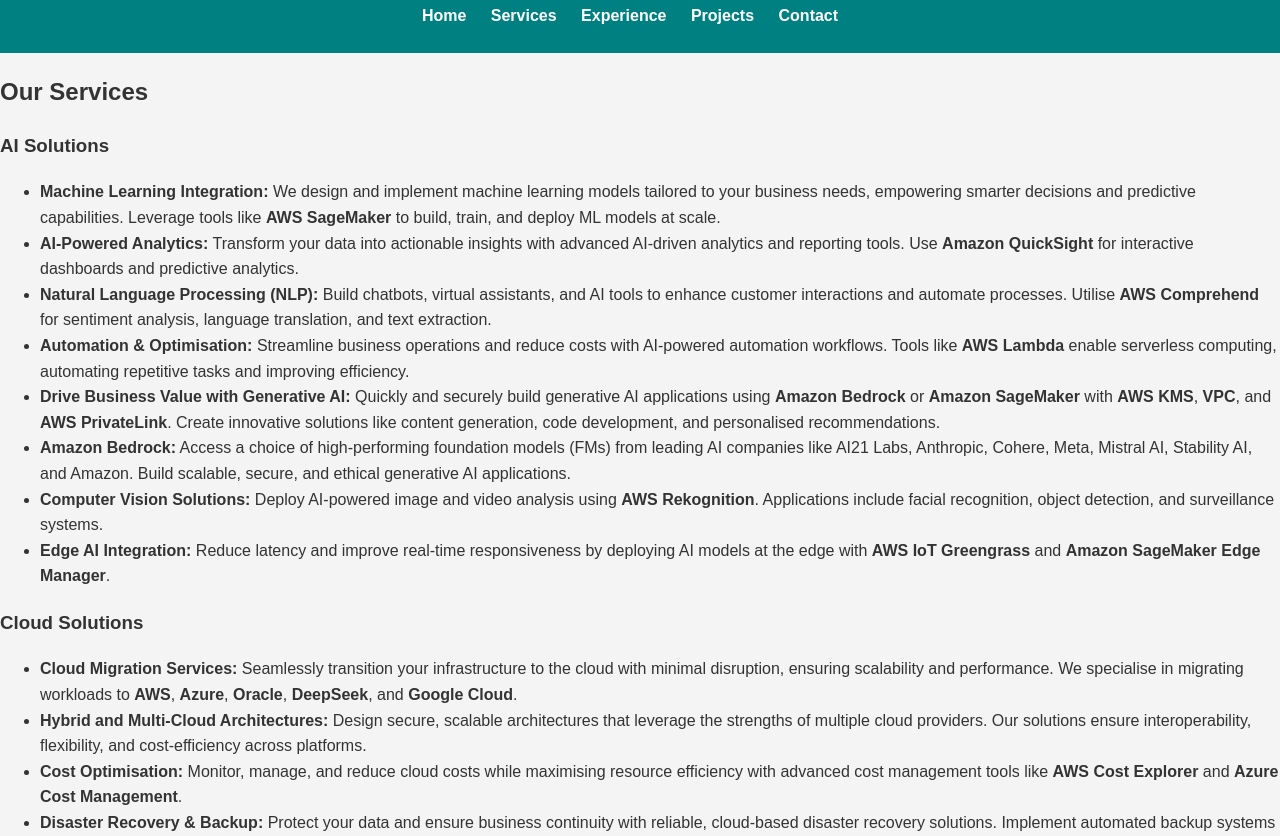
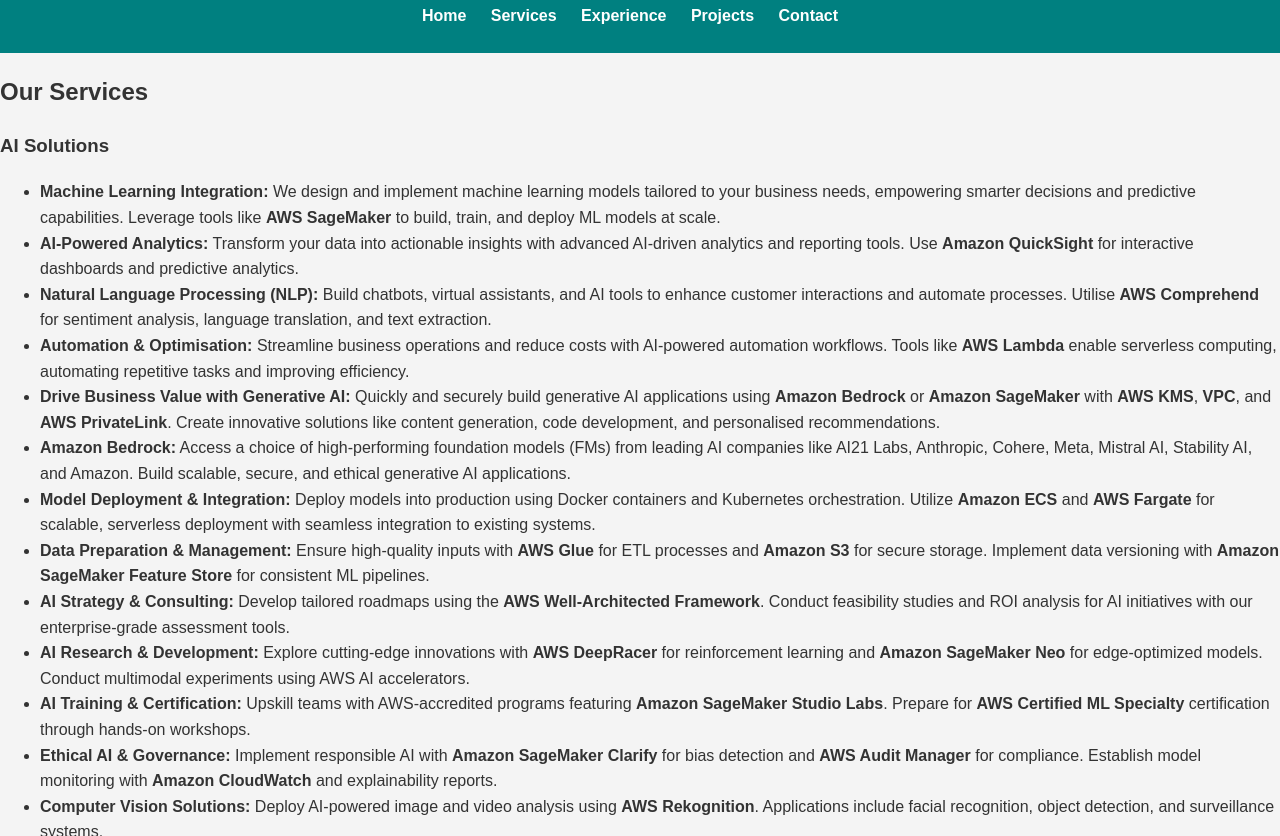
Before and after one commit to OsitaNduka/osita-nduka-portfolio, a website: page services.html in a window 1280 px wide. Shown: the part 100-936 px from the top of the page. Drawn offline with Linux system fonts and the light colour scheme.

Commit message:
modified

```diff
--- a/services.html
+++ b/services.html
@@ -28,6 +28,7 @@
 
         <h3>AI Solutions</h3>
         <ul>
+            <!-- Existing Items -->
             <li>
                 <strong>Machine Learning Integration:</strong> We design and implement machine learning models tailored to your business needs, empowering smarter decisions and predictive capabilities. Leverage tools like <strong>AWS SageMaker</strong> to build, train, and deploy ML models at scale.
             </li>
@@ -46,6 +47,27 @@
             <li>
                 <strong>Amazon Bedrock:</strong> Access a choice of high-performing foundation models (FMs) from leading AI companies like AI21 Labs, Anthropic, Cohere, Meta, Mistral AI, Stability AI, and Amazon. Build scalable, secure, and ethical generative AI applications.
             </li>
+
+            <!-- New Additions -->
+            <li>
+                <strong>Model Deployment & Integration:</strong> Deploy models into production using Docker containers and Kubernetes orchestration. Utilize <strong>Amazon ECS</strong> and <strong>AWS Fargate</strong> for scalable, serverless deployment with seamless integration to existing systems.
+            </li>
+            <li>
+                <strong>Data Preparation & Management:</strong> Ensure high-quality inputs with <strong>AWS Glue</strong> for ETL processes and <strong>Amazon S3</strong> for secure storage. Implement data versioning with <strong>Amazon SageMaker Feature Store</strong> for consistent ML pipelines.
+            </li>
+            <li>
+                <strong>AI Strategy & Consulting:</strong> Develop tailored roadmaps using the <strong>AWS Well-Architected Framework</strong>. Conduct feasibility studies and ROI analysis for AI initiatives with our enterprise-grade assessment tools.
+            </li>
+            <li>
+                <strong>AI Research & Development:</strong> Explore cutting-edge innovations with <strong>AWS DeepRacer</strong> for reinforcement learning and <strong>Amazon SageMaker Neo</strong> for edge-optimized models. Conduct multimodal experiments using AWS AI accelerators.
+            </li>
+            <li>
+                <strong>AI Training & Certification:</strong> Upskill teams with AWS-accredited programs featuring <strong>Amazon SageMaker Studio Labs</strong>. Prepare for <strong>AWS Certified ML Specialty</strong> certification through hands-on workshops.
+            </li>
+            <li>
+                <strong>Ethical AI & Governance:</strong> Implement responsible AI with <strong>Amazon SageMaker Clarify</strong> for bias detection and <strong>AWS Audit Manager</strong> for compliance. Establish model monitoring with <strong>Amazon CloudWatch</strong> and explainability reports.
+            </li>
+
             <li>
                 <strong>Computer Vision Solutions:</strong> Deploy AI-powered image and video analysis using <strong>AWS Rekognition</strong>. Applications include facial recognition, object detection, and surveillance systems.
             </li>
@@ -57,7 +79,7 @@
         <h3>Cloud Solutions</h3>
         <ul>
             <li>
-                <strong>Cloud Migration Services:</strong> Seamlessly transition your infrastructure to the cloud with minimal disruption, ensuring scalability and performance. We specialise in migrating workloads to <strong>AWS</strong>, <strong>Azure</strong>, <strong>Oracle</strong>, <strong>DeepSeek</strong>, and <strong>Google Cloud</strong>.
+                <strong>Cloud Migration Services:</strong> Seamlessly transition your infrastructure to the cloud with minimal disruption, ensuring scalability and performance. We specialise in migrating workloads to <strong>AWS</strong>, <strong>Azure</strong>, <strong>Oracle</strong>, and <strong>Google Cloud</strong>.
             </li>
             <li>
                 <strong>Hybrid and Multi-Cloud Architectures:</strong> Design secure, scalable architectures that leverage the strengths of multiple cloud providers. Our solutions ensure interoperability, flexibility, and cost-efficiency across platforms.
@@ -163,8 +185,16 @@
         <a href="contact.html" class="cta-btn">Book Your Free Consultation</a>
     </section>
 
-    <footer>
-        <p>© 2025 Ositadimma Nduka</p>
+     <!-- Footer Section -->
+     <footer>
+        <div class="footer-content">
+            <p>© 2024 Ositadimma Nduka | <a href="mailto:ositanduka@ymail.com">ositanduka@ymail.com</a></p>
+            <ul class="footer-links" aria-label="Social and Contact Links">
+                <li><a href="https://www.linkedin.com/in/osita-nduka-18820b14/" target="_blank" rel="noopener noreferrer">LinkedIn</a></li>
+                <li><a href="https://github.com/OsitaNduka" target="_blank" rel="noopener noreferrer">GitHub</a></li>
+                <li><a href="contact.html">Contact Me</a></li>
+            </ul>
+        </div>
     </footer>
 </body>
 </html>
```
